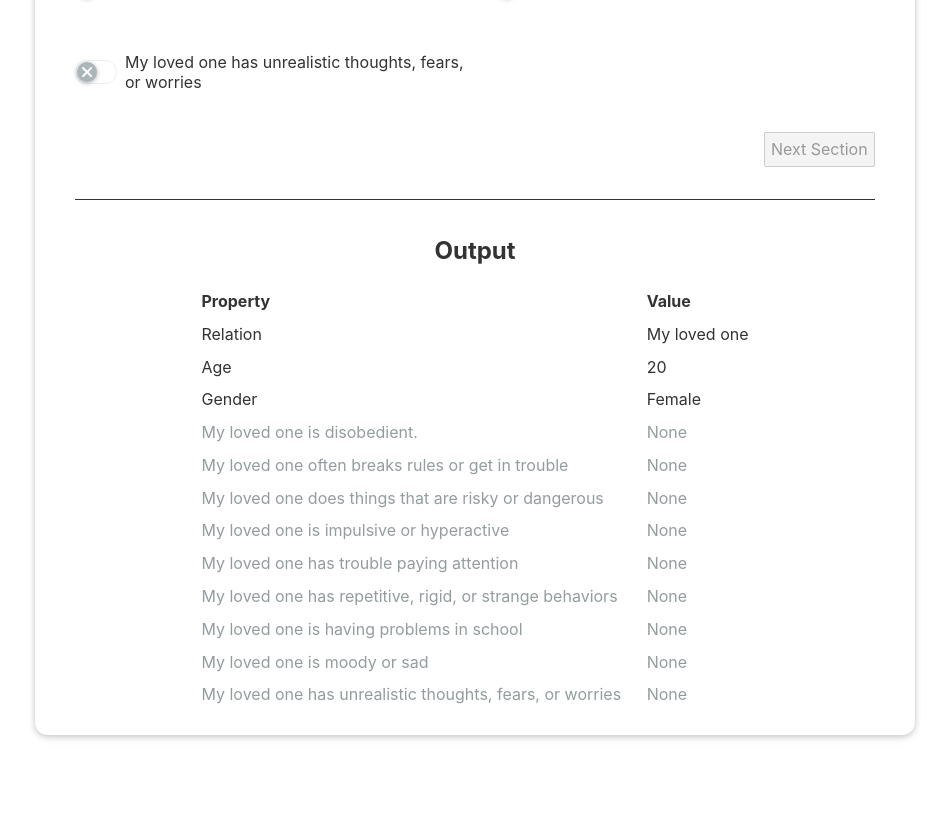
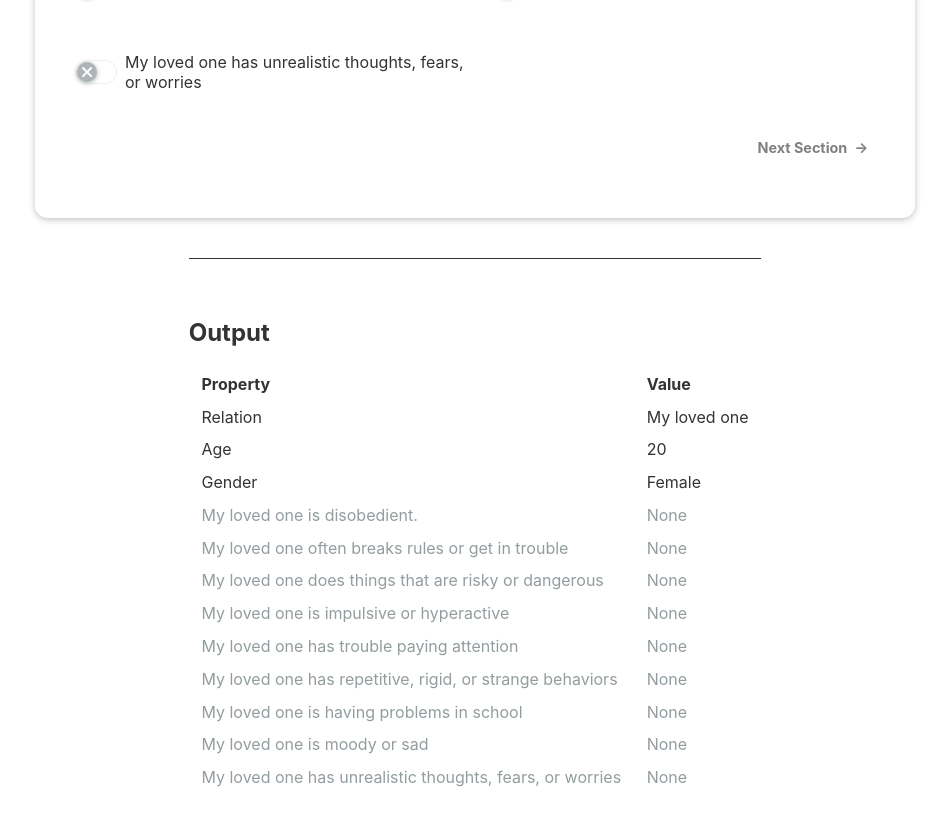
Before and after one commit to franknoirot/symptom-checker, a Svelte app: page / in a window 1280 px wide. Shown: the part 1020-1846 px from the top of the page, without its empty margins (165-1114 px from the left). Built offline with nearby package versions, Linux system fonts and the light colour scheme.

Commit message:
More styling tweaks

```diff
--- a/src/App.svelte
+++ b/src/App.svelte
@@ -32,8 +32,8 @@
 		<span></span>
 		{/if}
 	</div>
-	<Output />
 </main>
+<Output />
 
 <style>
 	main {
@@ -53,8 +53,28 @@
 		display: flex;
 		justify-content: space-between;
 	}
-	.section-btns .next {
-		justify-self: flex-end;
+
+	button {
+		border: solid 1px;
+		background: transparent;
+		font-size: 90%;
+		font-weight: bold;
+		color: black;
+	}
+
+	button:disabled {
+		color: gray;
+		border-color: transparent;
+	}
+
+	.next::after {
+		content: '→';
+		margin-left: .5em;
+	}
+
+	.prev::before {
+		content: '←';
+		margin-right: .5em;
 	}
 
 	h1 {
@@ -64,6 +84,8 @@
 		font-weight: 100;
 	}
 
+
+
 	@media (min-width: 640px) {
 		main {
 			max-width: none;
--- a/src/views/Drilldown.svelte
+++ b/src/views/Drilldown.svelte
@@ -20,12 +20,12 @@
 </div>
 <div class='question-btns'>
     {#if $currStep > 0}
-    <button on:click={() => moveStep(-1)}>Previous Question</button>
+    <button on:click={() => moveStep(-1)} class='prev'>Previous Question</button>
     {:else}
     <span></span>
     {/if}
     {#if $currStep < checkedQuestions.length - 1}
-    <button on:click={() => moveStep(1)}>Next Question</button>
+    <button on:click={() => moveStep(1)} class='next'>Next Question</button>
     {:else}
     <span></span>
     {/if}
@@ -33,12 +33,31 @@
 
 <style>
     .question-btns {
-        margin: 1.5em 0;
+        width: 50%;
+        margin: 1.5em auto;
         display: flex;
-        justify-content: center;
+        justify-content: space-between;
         border: none;
     }
-    .question-btns button {
-        margin: 0 2em;
+    button {
+        border: 0;
+        background: transparent;
+        padding-bottom: .25em;
+        border-bottom: solid hsl(var(--primary_hsl));
+    }
+
+    .prev {
+        color: hsl(190deg, 10%, 50%);
+        border-bottom-color: inherit;
+    }
+
+    .prev::before {
+        content: '←';
+        margin-right: 1em;
+    }
+
+    .next::after {
+        content: '→';
+        margin-left: 1em;
     }
 </style>
--- a/src/views/Output.svelte
+++ b/src/views/Output.svelte
@@ -2,6 +2,7 @@
     import {relation, relationValues, age, ageValues, gender, genderValues, questions, levelValues, verbs} from '../stores.js'
 </script>
 
+<section>
 	<h2>Output</h2>
 	<table>
 		<tbody>
@@ -49,11 +50,19 @@
 			{/each}
 		</tbody>
 	</table>
+</section>
 
 <style>
+	section {
+		width: max-content;
+		margin: auto;
+		margin-top: 5vh;
+		padding-top: 5vh;
+		border-top: solid 1px;
+	}
+
 	h2 {
-		padding-top: 1.5em;
-		border-top: solid 1px;
+		width: min-content;
 	}
 
 	table {
```
Lines whose indentation alone changed are shown as unchanged.
